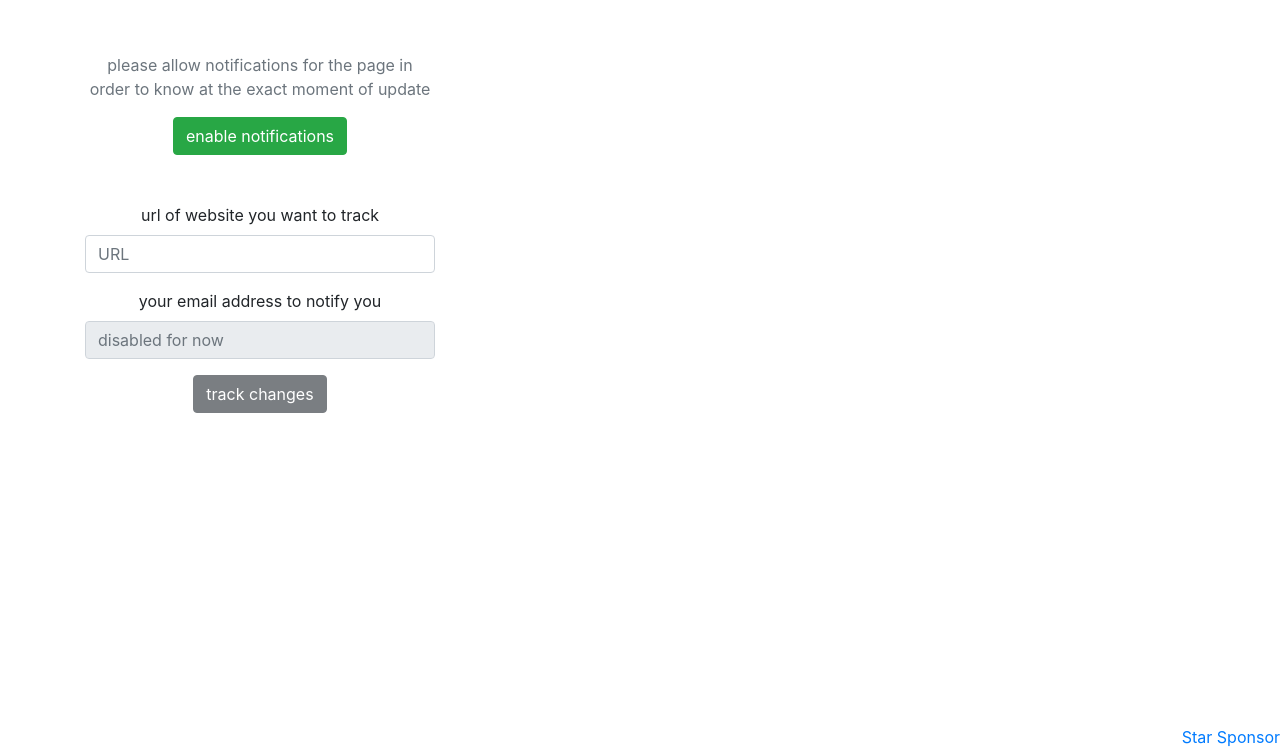
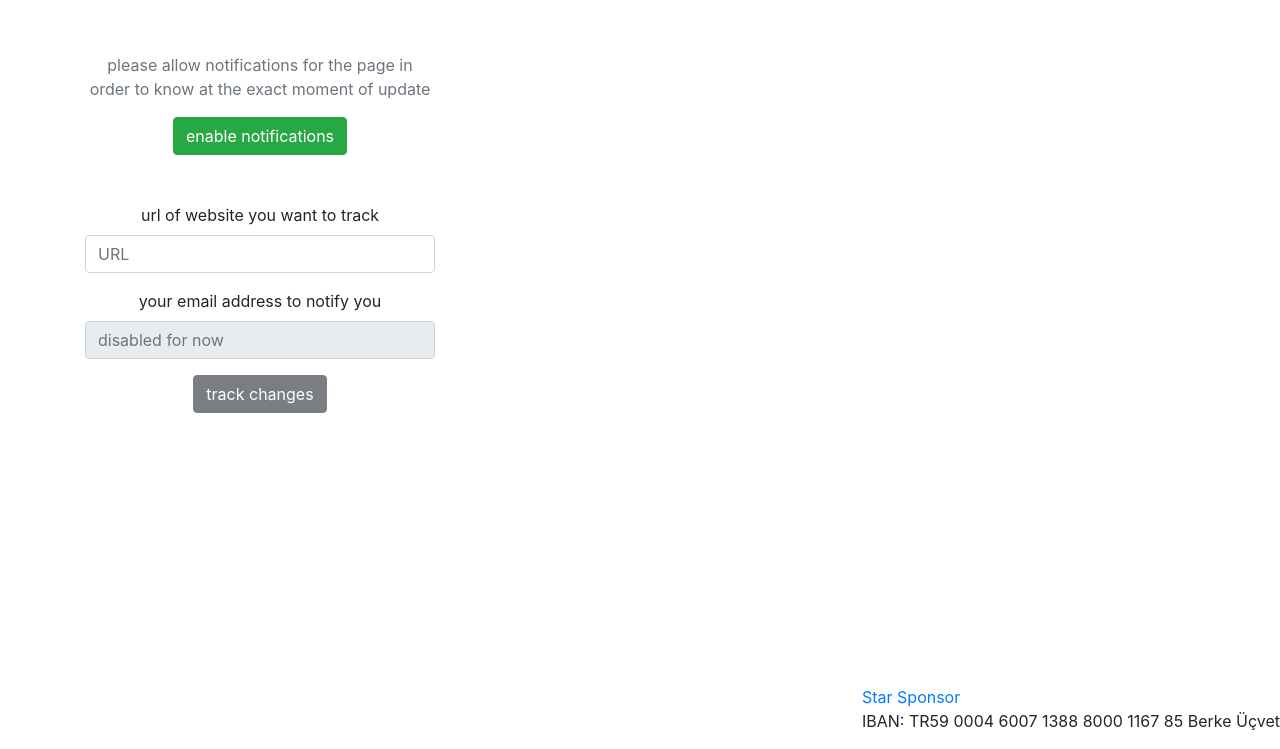
Before and after one commit to b3vet/notifyMeJS, a plain HTML site: page index.html in a window 1280 px wide. Shown: the part 51-800 px from the top of the page. Drawn offline with nearby package versions, Linux system fonts and the light colour scheme.

Commit message:
more info added

```diff
--- a/index.html
+++ b/index.html
@@ -51,6 +51,7 @@
       >
         Sponsor
       </a>
+      <p>IBAN: TR59 0004 6007 1388 8000 1167 85 Berke Üçvet</p>
     </div>
     <h1 style="text-align: center">notify me</h1>
     <div class="container">
```
